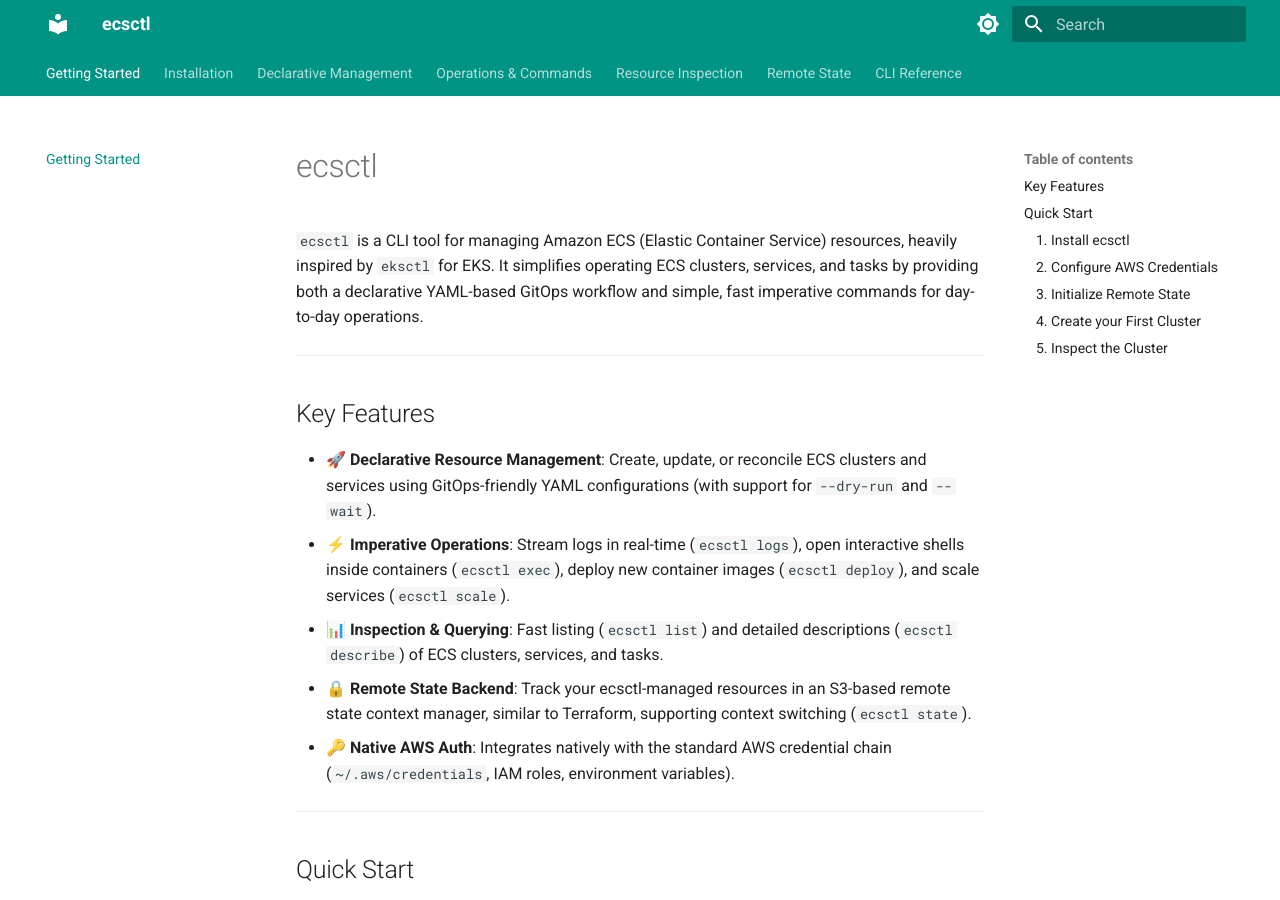
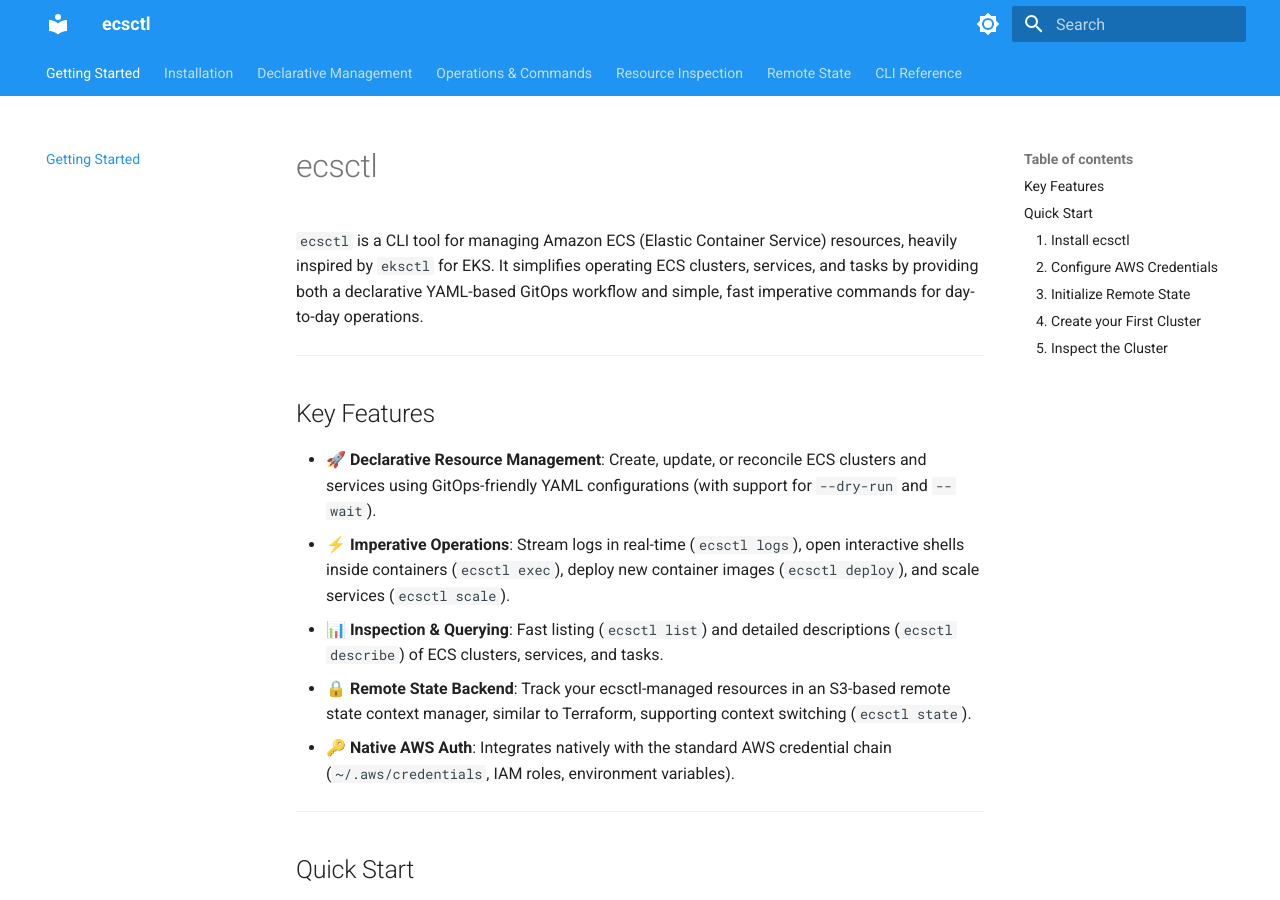
Before and after one commit to Roslaan001/ecsctl, an MkDocs documentation site: the page built from docs/index.md, in a window 1280 px wide and 900 px high. Built offline with MkDocs 1.6.1 and Material for MkDocs 9.7.7, drawn with Linux system fonts in a browser that asks for light colours.

Commit message:
style: change documentation theme color palette to deep blue

```diff
--- a/mkdocs.yml
+++ b/mkdocs.yml
@@ -9,15 +9,15 @@
     # Palette toggle for dark / light mode
     - media: "(prefers-color-scheme: light)"
       scheme: default
-      primary: teal
-      accent: teal
+      primary: blue
+      accent: blue
       toggle:
         icon: material/brightness-7
         name: Switch to dark mode
     - media: "(prefers-color-scheme: dark)"
       scheme: slate
-      primary: teal
-      accent: teal
+      primary: blue
+      accent: blue
       toggle:
         icon: material/brightness-4
         name: Switch to light mode
```
